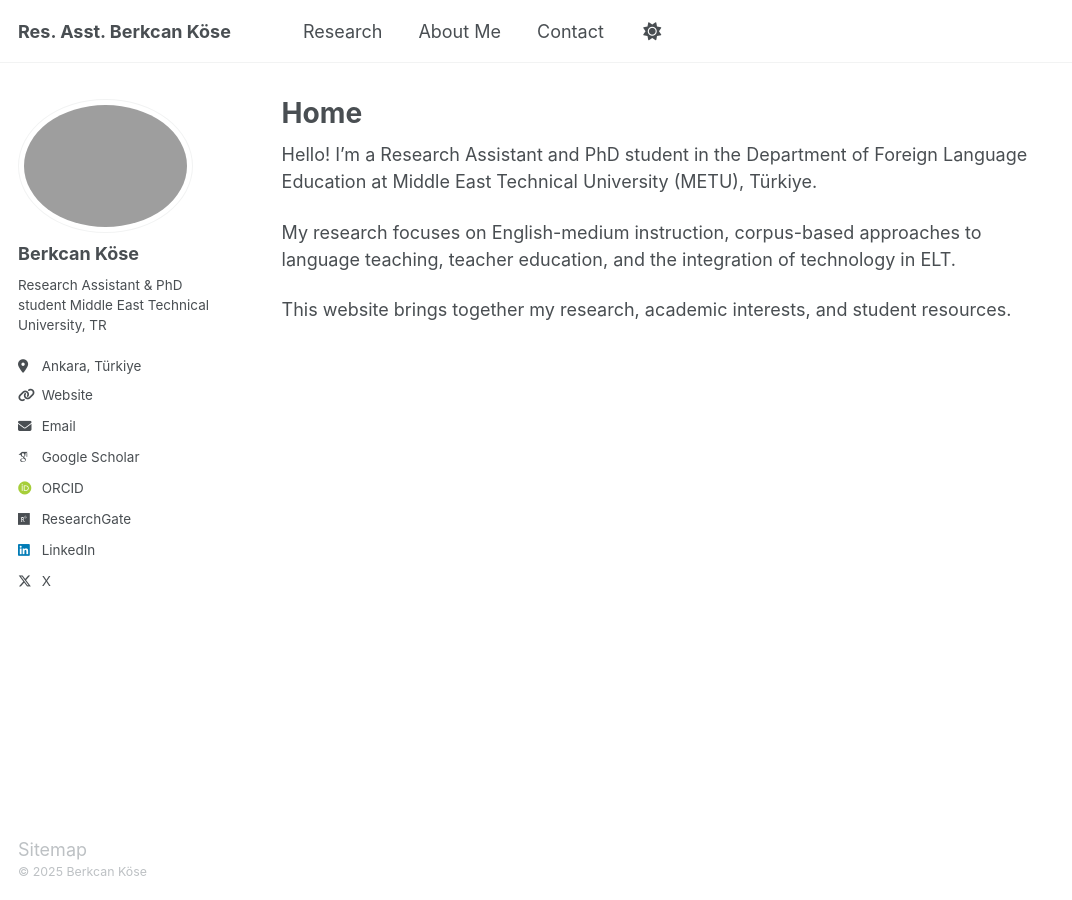
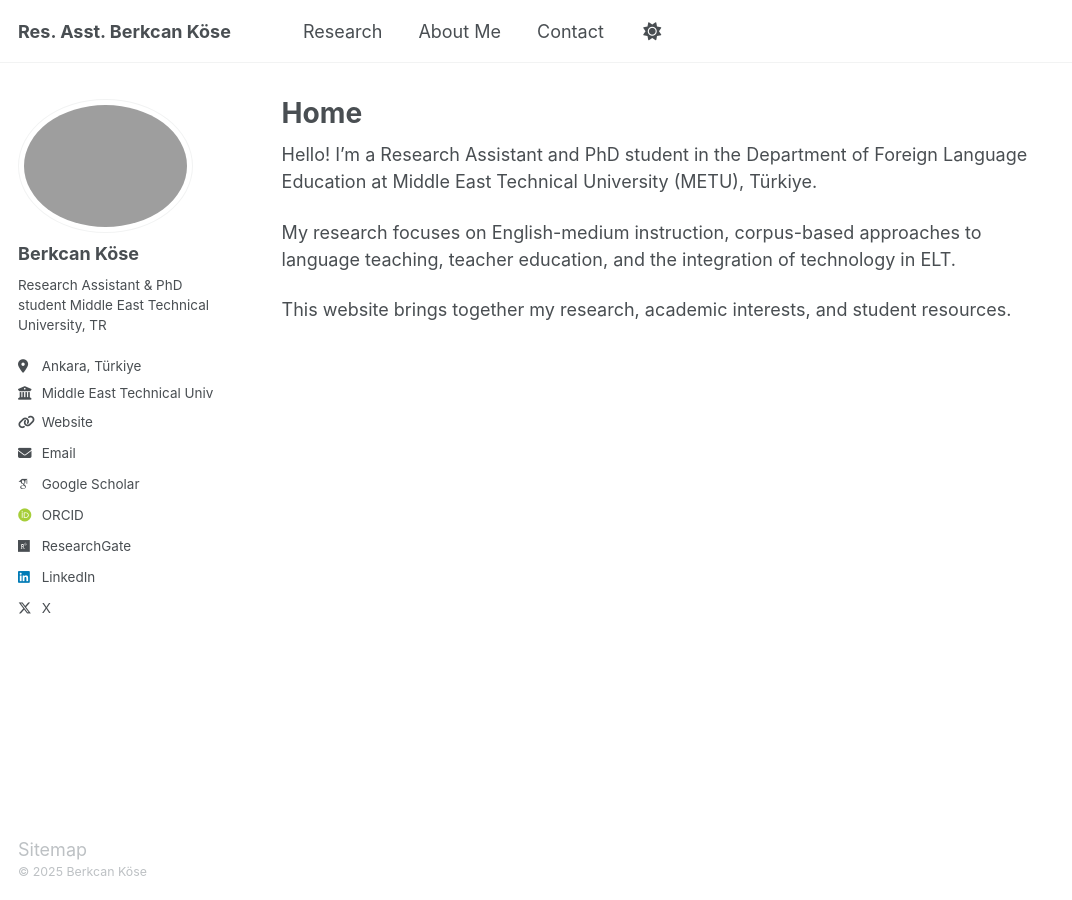
Before and after one commit to berkcankose/berkcankose.github.io, a Jekyll site: the page built from _pages/about.md, in a window 1280 px wide. Shown: the whole page, without its empty margins (0-1072 px from the left). Built offline with Jekyll 4.4.1, drawn with Linux system fonts in a browser that asks for light colours; some web fonts are replaced.

Commit message:
Update _config.yml

```diff
--- a/_config.yml
+++ b/_config.yml
@@ -27,7 +27,7 @@ author:
   pronouns         : # example: "she/her"
   bio              : "Research Assistant & PhD student Middle East Technical University, TR"
   location         : "Ankara, Türkiye"
-  employer         : # example: "she/her"
+  employer         : "Middle East Technical University"
   uri              : "https://avesis.metu.edu.tr/berkcank"
   email            : "berkcank @ metu.edu.tr"
 
```
